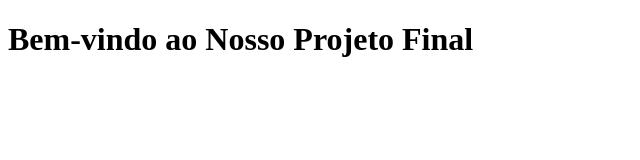
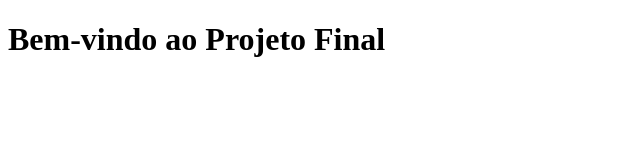
Before and after one commit to Humberto-Alm/avalia_cv2022, a plain HTML site: page index.html in a window 1280 px wide. Shown: the whole page, without its empty margins (0-640 px from the left). Drawn offline with Linux system fonts and the light colour scheme.

Commit message:
Altera texto do tĩtulo principal

```diff
--- a/index.html
+++ b/index.html
@@ -4,6 +4,6 @@
            <title>Projeto Final</title>
        </head>
        <body>
-           <h1>Bem-vindo ao Nosso Projeto Final</h1>
+           <h1>Bem-vindo ao Projeto Final</h1>
        </body>
        </html>
```
